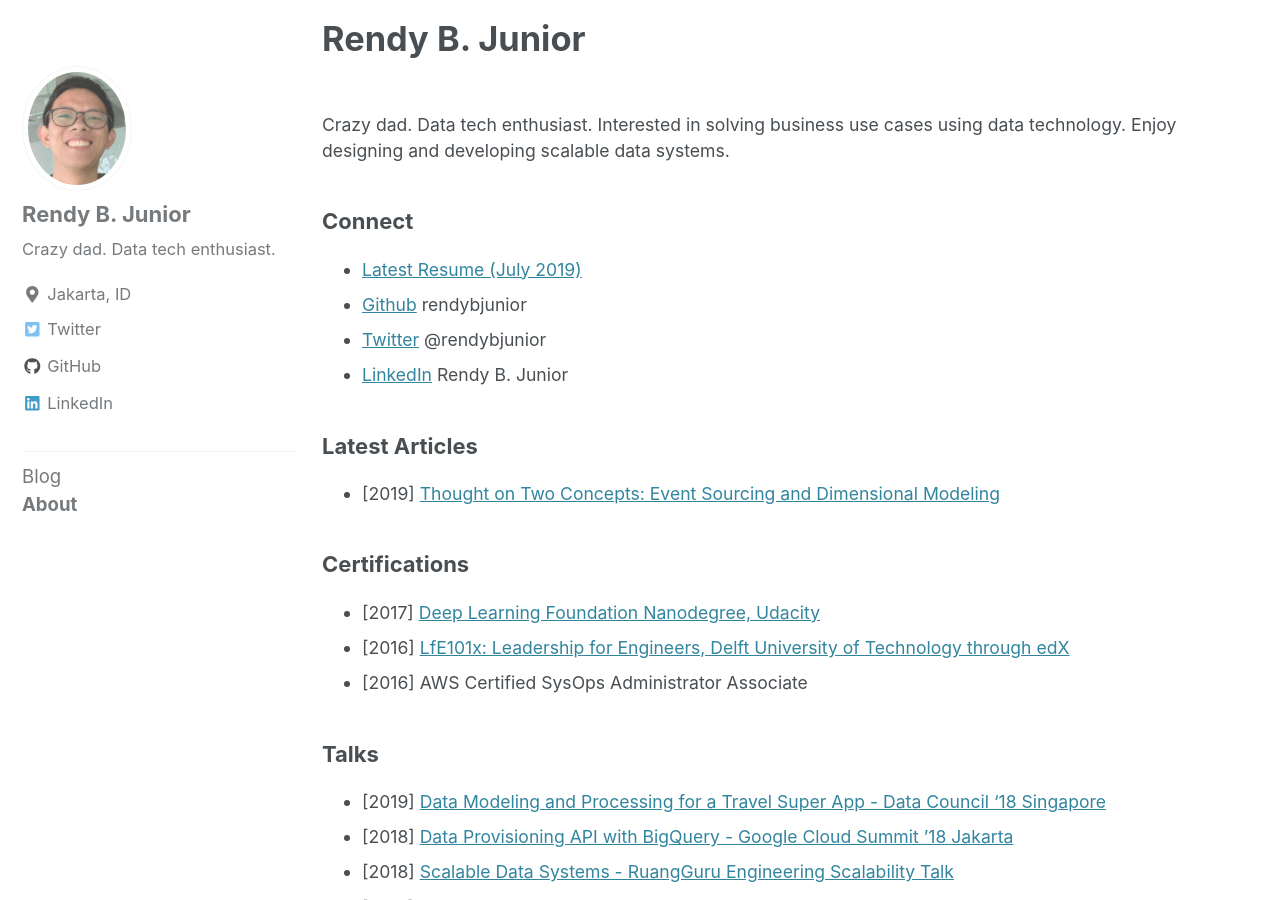
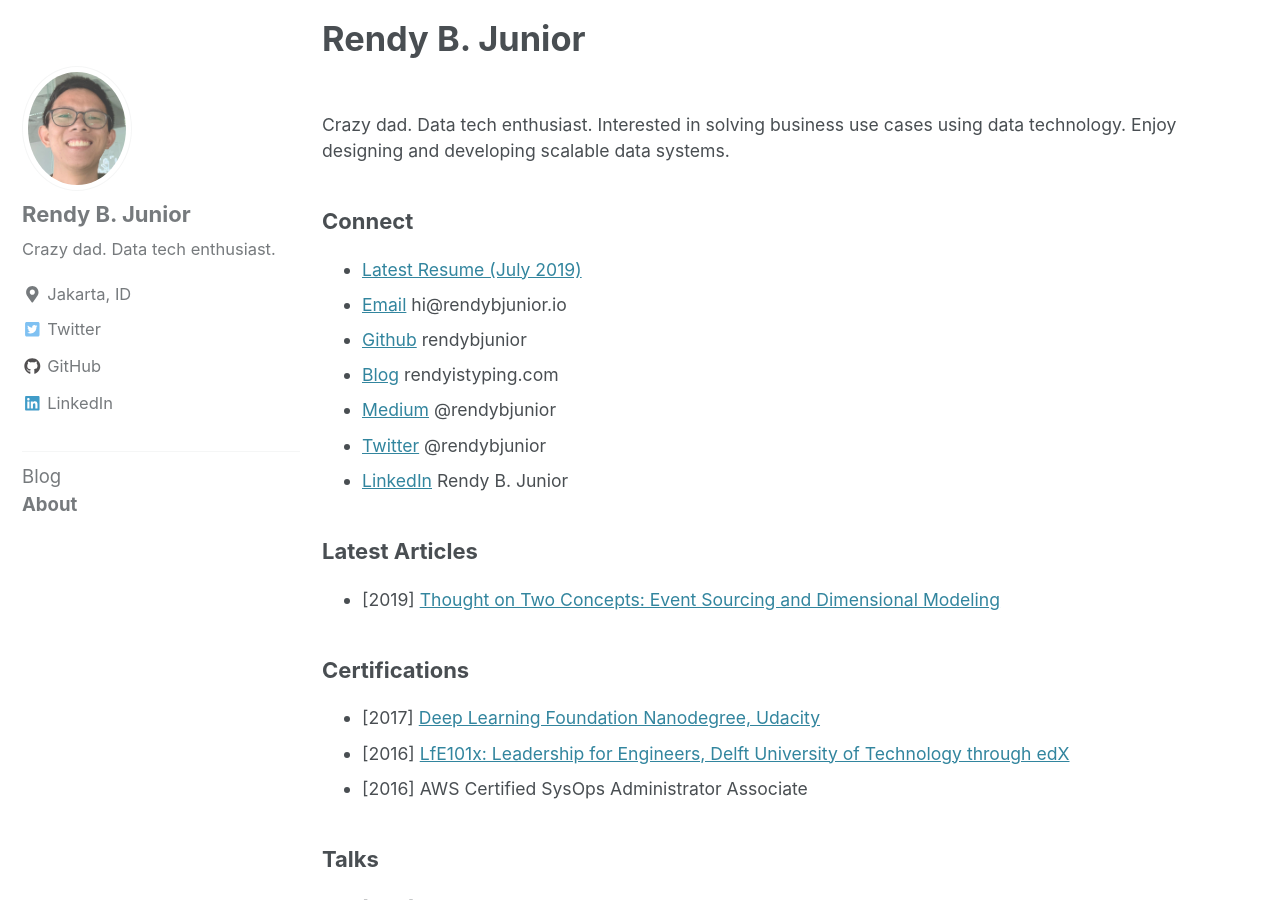
Before and after one commit to rendybjunior/rendyistyping, a Jekyll site: the page built from _pages/about.md, in a window 1280 px wide and 900 px high. Built offline with Jekyll 4.4.1, drawn with Linux system fonts in a browser that asks for light colours; cached includes are drawn as plain includes; nearby versions of some CDN libraries.

Commit message:
add email

```diff
--- a/_pages/about.md
+++ b/_pages/about.md
@@ -3,11 +3,15 @@ layout: single
 permalink: /about/
 title: Rendy B. Junior
 ---
+
 Crazy dad. Data tech enthusiast. Interested in solving business use cases using data technology. Enjoy designing and developing scalable data systems.
 
 ### Connect
 * [Latest Resume (July 2019)](https://github.com/rendybjunior/rendyistyping/raw/gh-pages/assets/files/Resume.pdf)
+* [Email](mailto:hi@rendybjunior.io) hi@rendybjunior.io
 * [Github](https://github.com/rendybjunior) rendybjunior
+* [Blog](http://rendyistyping.com) rendyistyping.com
+* [Medium](https://medium.com/@rendybjunior) @rendybjunior
 * [Twitter](https://twitter.com/rendybjunior) @rendybjunior
 * [LinkedIn](https://www.linkedin.com/in/rendy-bambang-junior-b1749140/) Rendy B. Junior
 
```
